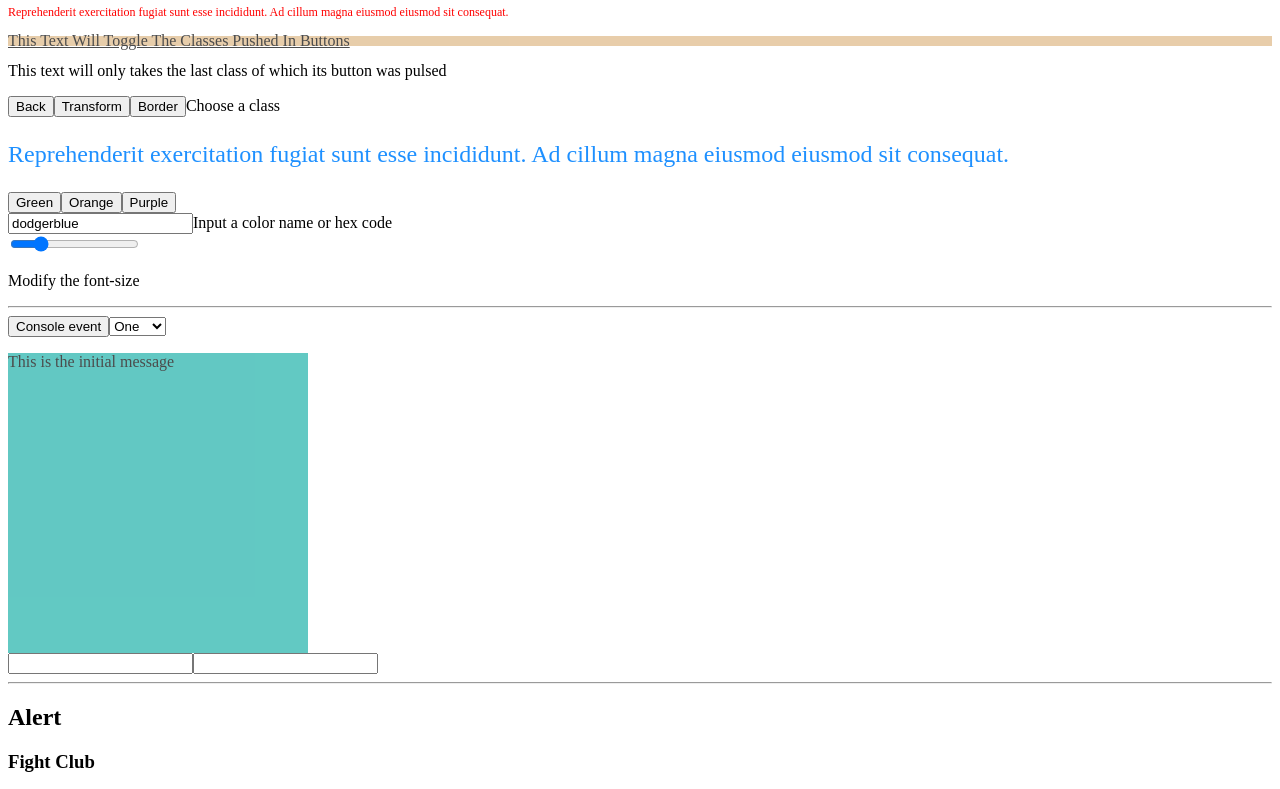
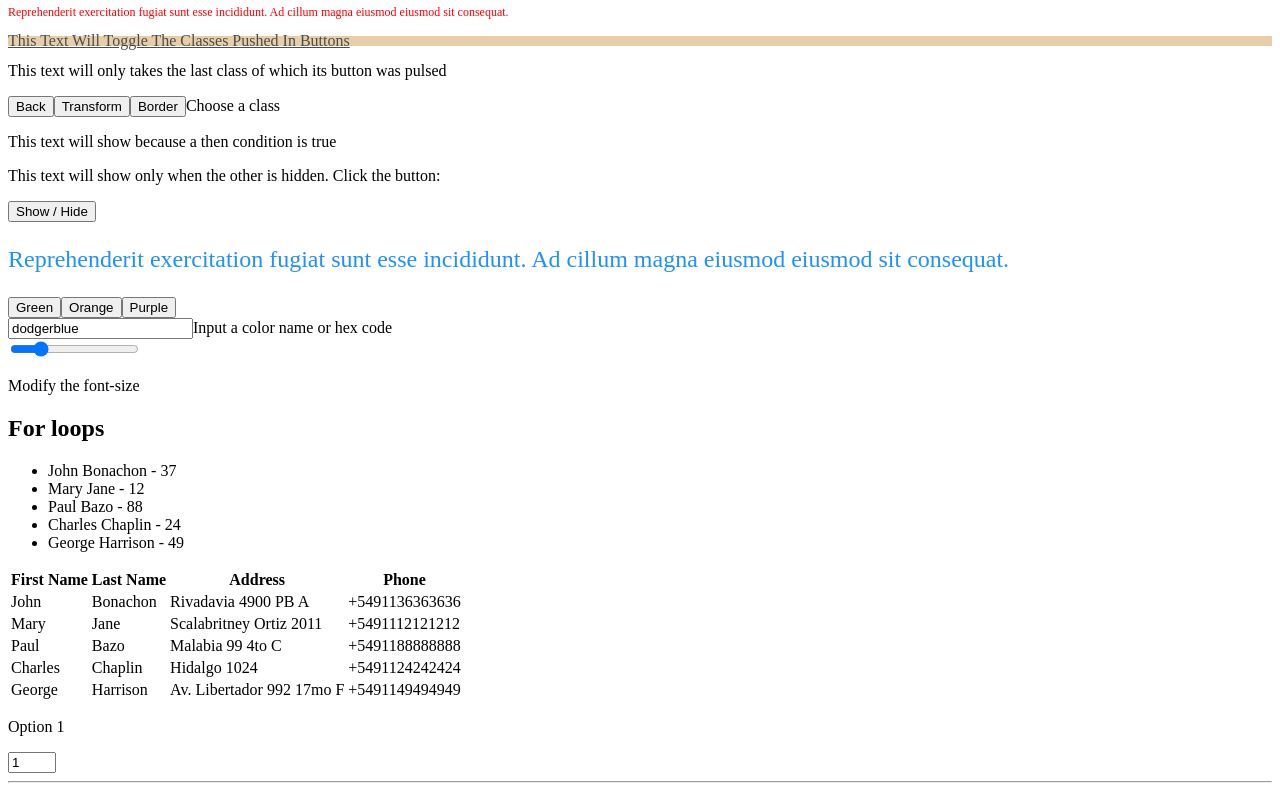
Before and after one commit to triciopa/angular-course, an Angular app: page / in a window 1280 px wide. Shown: the part 420-1209 px from the top of the page. Built offline with nearby package versions, Linux system fonts and the light colour scheme.

Commit message:
ngIf, ngFor, ngSwitch

```diff
--- a/src/app/child/child.component.html
+++ b/src/app/child/child.component.html
@@ -12,6 +12,20 @@
   <button (click)="changeClass('transform')">Transform</button>
   <button (click)="changeClass('border')">Border</button>
   <span>Choose a class</span>
+  <br>
+  <p *ngIf="false">This text will not show up on render</p>
+
+  <p *ngIf="true; then mainBlock">This text will never show up, because of "then"</p>
+  <ng-template #mainBlock>
+    <p>This text will show because a then condition is true</p>
+  </ng-template>
+  <p *ngIf="showP; else elseBlock">This text will toggle on with the button below</p>
+
+  <ng-template #elseBlock>
+    <p>This text will show only when the other is hidden. Click the button:</p>
+  </ng-template>
+
+  <button (click)="showText()">Show / Hide</button>
 </div>
 
 <div>
@@ -32,3 +46,39 @@
   <p>Modify the font-size</p>
 
 </div>
+
+<div>
+  <h2>For loops</h2>
+  <ul>
+    <li *ngFor="let person of people">
+      {{ person.fname }} {{ person.lname }} - {{ person.age }}
+    </li>
+  </ul>
+  <table>
+    <thead>
+      <tr>
+        <th>First Name</th>
+        <th>Last Name</th>
+        <th>Address</th>
+        <th>Phone</th>
+      </tr>
+    </thead>
+    <tbody>
+      <tr *ngFor="let person of people">
+        <td>{{ person.fname }}</td>
+        <td>{{ person.lname }}</td>
+        <td>{{ person.address }}</td>
+        <td>{{ person.phone }}</td>
+      </tr>
+    </tbody>
+  </table>
+</div>
+
+<div [ngSwitch]="optionNumber">
+  <p *ngSwitchCase="1">Option 1</p>
+  <p *ngSwitchCase="2">Option 2</p>
+  <p *ngSwitchCase="3">Option 3</p>
+  <p *ngSwitchCase="4">Option 4</p>
+  <p *ngSwitchDefault>Default option (only from 1 to 4)</p>
+  <input type="number" min=0 max=5 [(ngModel)]="optionNumber">
+</div>
--- a/src/app/child/child.component.ts
+++ b/src/app/child/child.component.ts
@@ -10,6 +10,9 @@ export class ChildComponent implements OnInit {
   parProp: any;
   classProp: string[];
   selectedClass: string;
+  showP: boolean;
+  people: any[];
+  optionNumber: number;
 
   constructor() {
     this.parProp = {
@@ -22,6 +25,18 @@ export class ChildComponent implements OnInit {
     this.classProp.push('transform');
 
     this.selectedClass = '';
+
+    this.showP = false;
+
+    this.people = [
+      { fname: 'John', lname: 'Bonachon', age: 37, address: 'Rivadavia 4900 PB A', phone: '+5491136363636'},
+      { fname: 'Mary', lname: 'Jane', age: 12, address: 'Scalabritney Ortiz 2011', phone: '+5491112121212'},
+      { fname: 'Paul', lname: 'Bazo', age: 88, address: 'Malabia 99 4to C', phone: '+5491188888888'},
+      { fname: 'Charles', lname: 'Chaplin', age: 24, address: 'Hidalgo 1024', phone: '+5491124242424'},
+      { fname: 'George', lname: 'Harrison', age: 49, address: 'Av. Libertador 992 17mo F', phone: '+5491149494949'}
+    ];
+
+    this.optionNumber = 1;
    }
 
   ngOnInit(): void {
@@ -73,9 +88,13 @@ export class ChildComponent implements OnInit {
     }
   }
 
-    onRange($event: any) {
-      this.parProp.fontSize = `${$event.target.value}px`
-    }
+  onRange($event: any) {
+    this.parProp.fontSize = `${$event.target.value}px`
+  }
 
+  showText() {
 
+    this.showP = !this.showP;
+
+  }
 }
```
